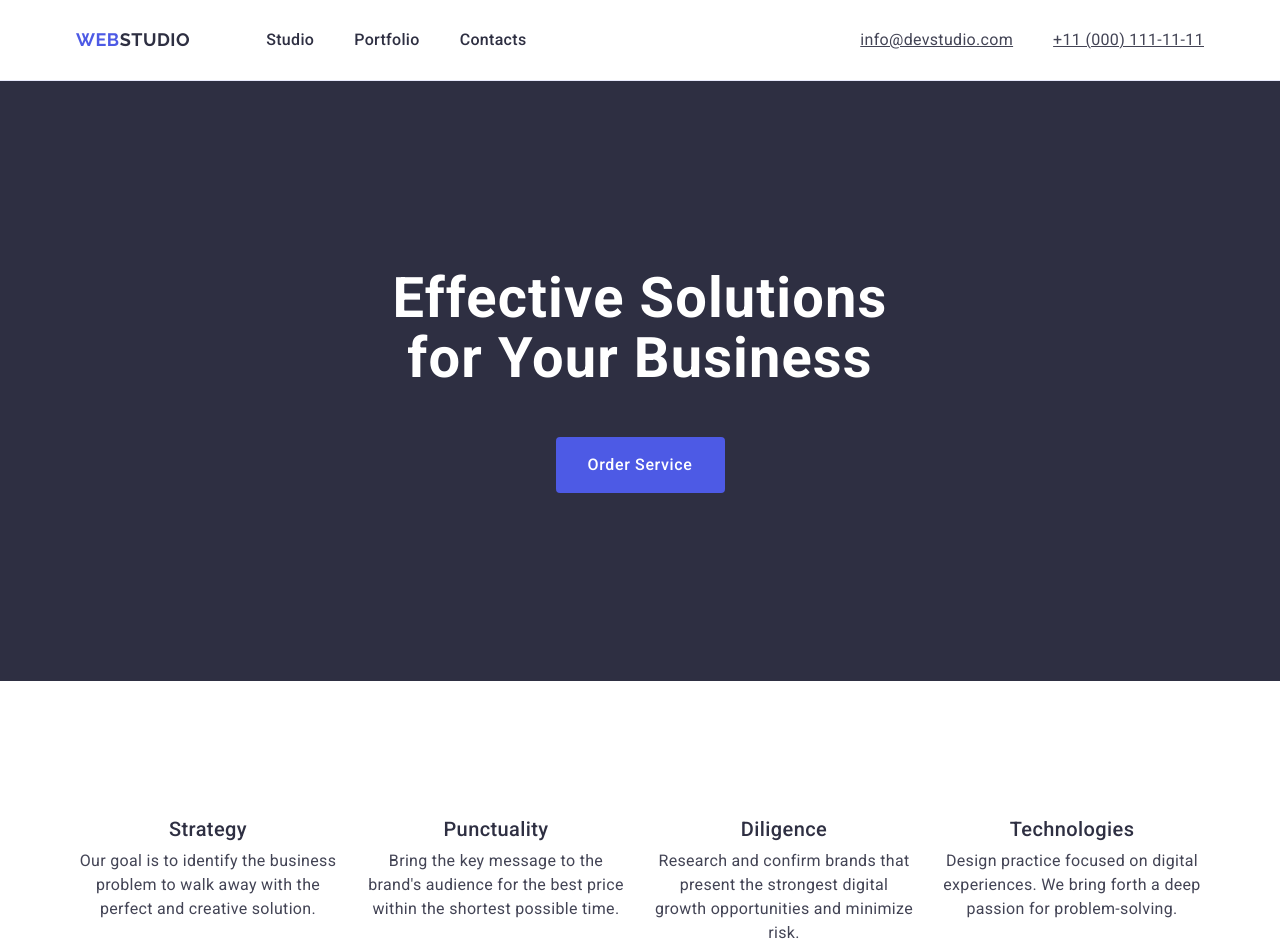
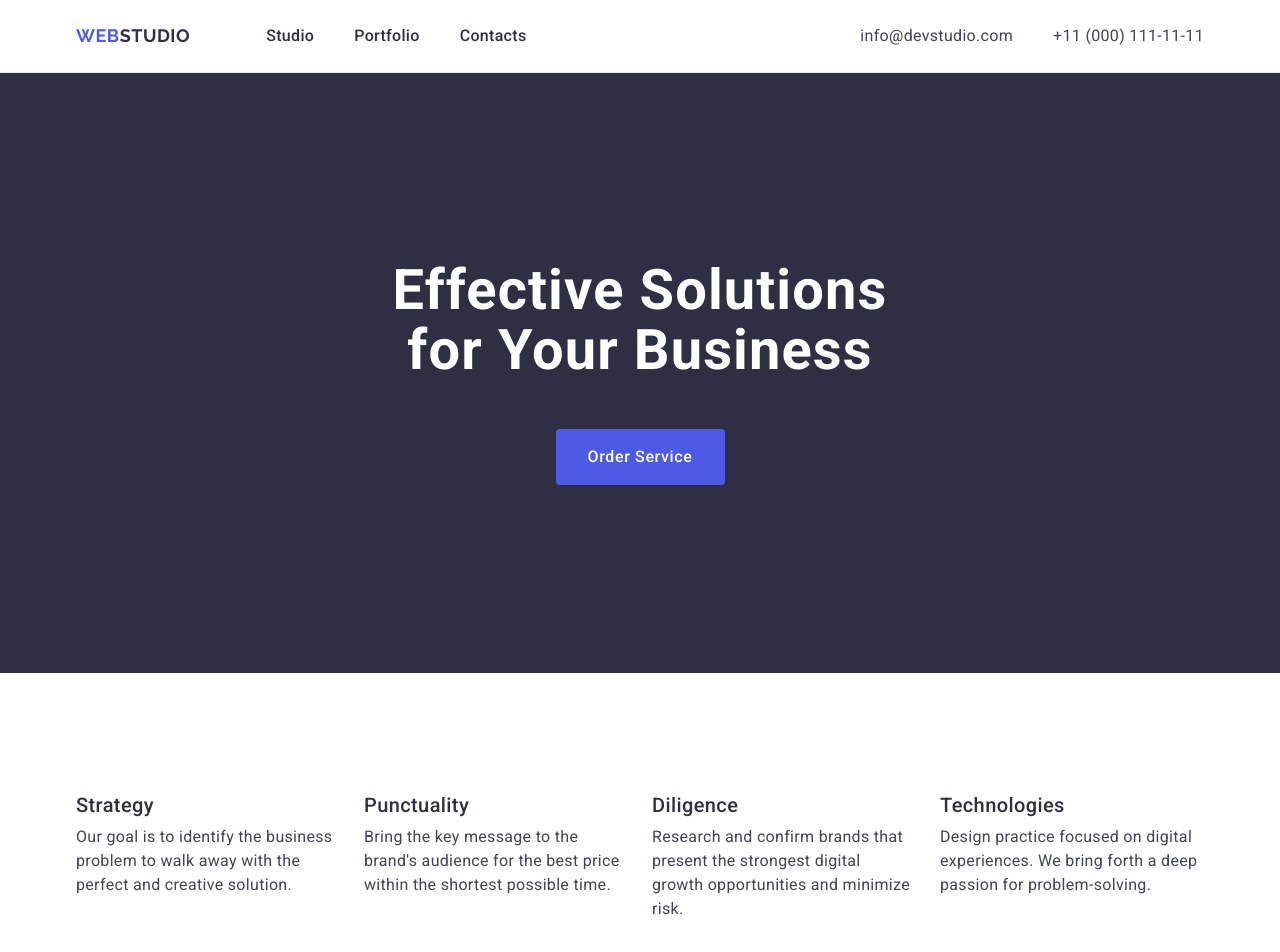
Before and after one commit to DevScriber/goit-markup-hw-03, a plain HTML site: page index.html in a window 1280 px wide. Shown: the top 952 px of the page. Drawn offline with nearby package versions, Linux system fonts and the light colour scheme.

Commit message:
add mentor's corrections

```diff
--- a/css/styles.css
+++ b/css/styles.css
@@ -3,21 +3,33 @@ body {
 	color: #434455;
 	background-color: #FFFFFF;
 }
+
 h1, h2, h3, h4, h5, h6{
 	margin: 0;
 }
+
+a {
+	text-decoration: none;
+	display: block;
+}
+
 ul, ol{
 	padding: 0;
+	margin: 0;
 	}
+
 li{
 	list-style-type: none;
 }
+
 img {
 	display: block;
 }
+
 p {
 	margin: 0;
 }
+
 .section-title {
 	font-weight: 700;
 	font-size: 36px;
@@ -29,9 +41,11 @@ p {
 	margin-bottom: 72px;
 
 }
+
 .header-section {
 	border-bottom: 1px solid #e7e9fc;
 }
+
 .container{
 	padding: 0 156px;
 	width: 1158px;
@@ -39,14 +53,13 @@ p {
 	padding-left: 15px;
 	padding-right: 15px
 }
+
 .header_wraper {
 display: flex;
 justify-content: space-between;
 align-items: center;
-height: 80px;
+}
 
-
-}
 /* Header section */
 .logo{
 	font-family: "Raleway", sans-serif;
@@ -82,19 +95,23 @@ align-items: center;
 	padding-top: 24px;
 	padding-bottom: 24px;
 }
+
 .header_nav_list_item:hover,
 .header_nav_list_item:focus {
 	color: #404bbf;
 }
+
 .contacts {
 	font-style: normal;
 
 }
+
 .contacts_list {
 	display: flex;
 	gap: 40px;
 
 }
+
 .contacts a {
 
 	font-size: 16px;
@@ -102,6 +119,8 @@ align-items: center;
 	letter-spacing: 0.02em;
 	color: #434455;
 }
+
+
 .contacts a:hover,
 .contacts a:focus {
 	color: #404bbf;
@@ -115,6 +134,7 @@ background-color: #2e2f42;
 height: 600px;
 padding: 188px 0
 }
+
 .slogan {
 font-weight: 700;
 font-size: 56px;
@@ -142,6 +162,7 @@ line-height: 1.5;
 letter-spacing: 0.04em;
 color: #fff;
 }
+
 .order_button:hover,
 .order_button:focus {
 	background-color: #404bbf;
@@ -151,6 +172,7 @@ color: #fff;
 .features-section{
 	padding: 120px 0;
 }
+
 .visually-hidden {
 	position: absolute;
 		width: 1px;
@@ -165,10 +187,16 @@ color: #fff;
 
 }
 
+.features-section .list-title,
+.features-section .list-text {
+	text-align: left;
+}
+
 .features-list {
 display: flex;
 gap: 24px;
 }
+
 .features-list-item {
 	flex-basis: calc((100% - 3 * 24px) / 4);
 }
@@ -188,11 +216,13 @@ gap: 24px;
 	margin-top: 0;
 
 }
+
 .team-card {
 background-color: #ffffff;
 flex-basis: calc((100% - 3 * 24px) / 4);
 border-radius: 0px 0px 4px 4px;
 }
+
 .member-info {
 	padding: 32px 0;
 }
@@ -212,32 +242,40 @@ border-radius: 0px 0px 4px 4px;
 	letter-spacing: 0.02em;
 	text-align: center;
 }
+
 /* portfolio section */
 .portfolio-section {
 	padding: 120px 0;
 }
+
 .portfolio-card {
 	width: calc((100% - 48px) / 3);
 }
+
 .portfolio-section .card-list {
 row-gap: 48px;
 }
+
 .info {
 	padding: 32px 16px;
 	border: 1px solid #e7e9fc;
 	border-top: none;
 }
+
 .info .list-title  {
 	text-align: left;
 }
+
 .info .list-text {
 	text-align: left;
 }
+
 /* footer section */
 .footer-section {
 	background: #2e2f42;
 	padding: 100px 0;
 }
+
 .footer-text {
 	display: block;
 	color: #f4f4fd;
@@ -246,11 +284,14 @@ row-gap: 48px;
 	max-width: 264px;
 	margin: 0;
 }
+
 .footer-section .logo {
 	display: inline-block;
 	margin-bottom: 16px;
+	margin-right: 0;
 color: #4d5ae5;
 }
+
 .footer-accent {
 	color: #f4f4fd;
 }
```
